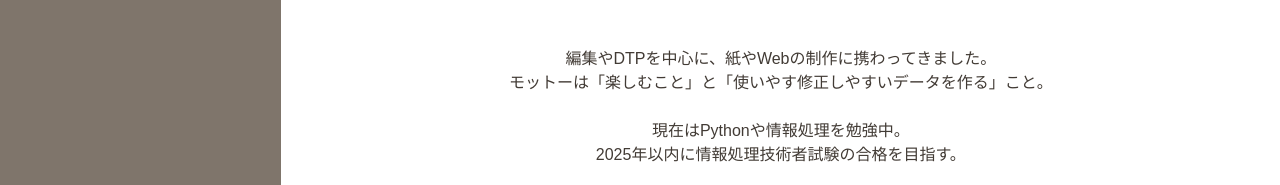
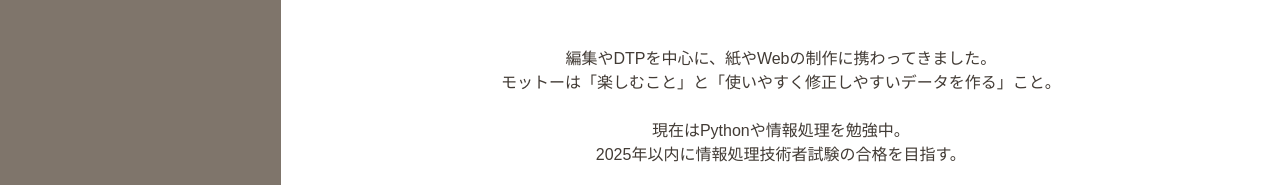
Before and after one commit to kyoppu84/kyoko_portfolio, a plain HTML site: page index.html in a window 1280 px wide. Shown: the part 516-701 px from the top of the page. Drawn offline with nearby package versions, Linux system fonts and the light colour scheme; a script that the page names is missing.

Commit message:
Update index.html
文字修正

```diff
--- a/index.html
+++ b/index.html
@@ -71,7 +71,7 @@
 
 	<p>編集やDTPを中心に、紙やWebの制作に携わってきました。
 	<br>
-	モットーは「楽しむこと」と「使いやす修正しやすいデータを作る」こと。
+	モットーは「楽しむこと」と「使いやすく修正しやすいデータを作る」こと。
 	<br>
 	<br>
 	現在はPythonや情報処理を勉強中。
```
